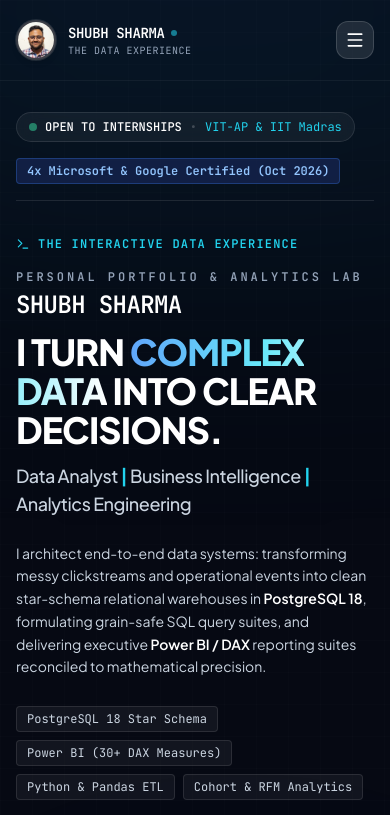
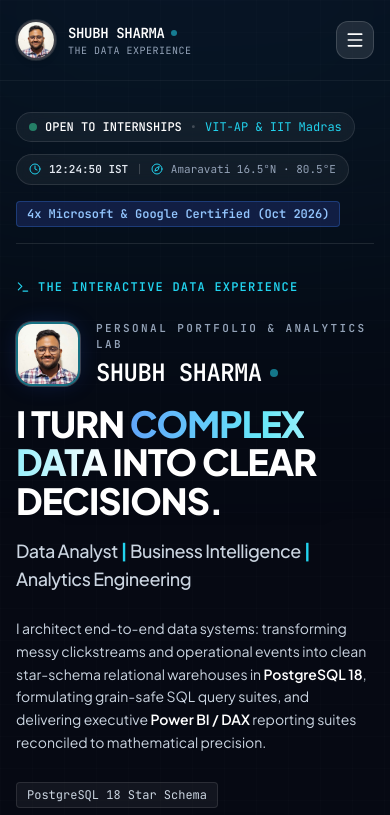
Before and after one commit to shubh201203/portfolio, a React (Vite) app: page / in a window 390 px wide. Shown: the top 815 px of the page. Built offline with nearby package versions, Linux system fonts and the light colour scheme.

Commit message:
feat: add profile portrait to Hero anchor, live IST ticker, and responsive email word-wrap prevention

```diff
--- a/src/components/contact/ContactEditorial.jsx
+++ b/src/components/contact/ContactEditorial.jsx
@@ -90,7 +90,7 @@ export default function ContactEditorial() {
               <div className="mt-2">
                 <a
                   href={`mailto:${personal.email}`}
-                  className="text-base sm:text-lg font-mono font-bold text-white hover:text-cyan-300 transition-colors inline-block whitespace-nowrap"
+                  className="text-sm sm:text-base lg:text-lg font-mono font-bold text-white hover:text-cyan-300 transition-colors inline-block whitespace-nowrap tracking-tight"
                 >
                   {personal.email}
                 </a>
--- a/src/components/hero/Hero.jsx
+++ b/src/components/hero/Hero.jsx
@@ -1,4 +1,4 @@
-import React, { useState } from 'react';
+import React, { useState, useEffect } from 'react';
 import {
   ArrowRight,
   FileText,
@@ -6,7 +6,9 @@ import {
   Database,
   Sparkles,
   ShieldCheck,
-  ChevronDown
+  ChevronDown,
+  Clock,
+  Compass
 } from 'lucide-react';
 import { GitHubIcon, LinkedInIcon } from '../common/Icons';
 import { portfolioData } from '../../data/portfolioData';
@@ -15,6 +17,24 @@ export default function Hero() {
   const { personal } = portfolioData;
   const [activeTelemetryTab, setActiveTelemetryTab] = useState('revenue');
   const [hoveredPoint, setHoveredPoint] = useState(null);
+  const [istTime, setIstTime] = useState('');
+
+  useEffect(() => {
+    const updateTime = () => {
+      const now = new Date();
+      const formatted = now.toLocaleTimeString('en-US', {
+        timeZone: 'Asia/Kolkata',
+        hour12: false,
+        hour: '2-digit',
+        minute: '2-digit',
+        second: '2-digit'
+      });
+      setIstTime(formatted);
+    };
+    updateTime();
+    const timer = setInterval(updateTime, 1000);
+    return () => clearInterval(timer);
+  }, []);
 
   // Verified dataset benchmarks
   const telemetryData = {
@@ -93,16 +113,27 @@ export default function Hero() {
 
         {/* Top Status & Verification Ribbon */}
         <div className="flex flex-wrap items-center justify-between gap-4 mb-8 pb-4 border-b border-white/10">
+          <div className="flex flex-wrap items-center gap-3">
             <div className="inline-flex items-center gap-2 px-3 py-1.5 rounded-full bg-white/5 border border-white/10 text-xs font-mono text-slate-300 backdrop-blur-md">
               <span className="w-2 h-2 rounded-full bg-emerald-400 animate-pulse" />
               <span className="text-white font-medium">OPEN TO INTERNSHIPS</span>
               <span className="text-white/20">•</span>
-            <span className="text-cyan-400">VIT-AP & IIT Madras</span>
+              <span className="text-cyan-400">VIT-AP &amp; IIT Madras</span>
+            </div>
+
+            {/* Live IST Time & Telemetry Stamp */}
+            <div className="inline-flex items-center gap-2 px-3 py-1.5 rounded-full bg-white/5 border border-white/10 text-[11px] font-mono text-slate-400 backdrop-blur-md">
+              <Clock className="w-3 h-3 text-cyan-400" />
+              <span className="text-slate-200 font-semibold">{istTime || '20:00:00'} IST</span>
+              <span className="text-white/20">|</span>
+              <Compass className="w-3 h-3 text-cyan-400" />
+              <span>Amaravati 16.5°N · 80.5°E</span>
+            </div>
           </div>
 
           <div className="flex flex-wrap items-center gap-2 text-xs font-mono text-slate-400">
             <span className="px-2.5 py-1 rounded bg-blue-950/70 border border-blue-500/30 text-blue-300 font-semibold">
-              4x Microsoft & Google Certified (Oct 2026)
+              4x Microsoft &amp; Google Certified (Oct 2026)
             </span>
             <span className="hidden sm:inline text-white/20">•</span>
             <span className="text-slate-400 hidden sm:inline">100% Deterministic SQL / DAX</span>
@@ -115,20 +146,30 @@ export default function Hero() {
           {/* Left Hero Statement: Bold Editorial Typography */}
           <div className="lg:col-span-6 space-y-6 text-left">
 
-            <div className="space-y-3">
+            <div className="space-y-4">
               <div className="inline-flex items-center gap-2 text-xs font-mono tracking-widest uppercase text-cyan-400 font-bold">
                 <Terminal className="w-3.5 h-3.5 text-cyan-400" />
                 <span>The Interactive Data Experience</span>
               </div>
 
-              {/* Central Name Anchor */}
+              {/* Central Name Anchor with Genuine Profile Image */}
+              <div className="flex items-center gap-4 pt-1">
+                <div className="w-16 h-16 sm:w-20 sm:h-20 rounded-2xl overflow-hidden border-2 border-cyan-400/50 shadow-glow-blue shrink-0 ring-1 ring-white/20 bg-[#0B0F19]">
+                  <img
+                    src={`${import.meta.env.BASE_URL}images/profile.jpg`}
+                    alt="Shubh Sharma"
+                    className="w-full h-full object-cover object-top"
+                  />
+                </div>
                 <div className="space-y-1">
-                <span className="text-xs font-mono uppercase tracking-[0.25em] text-slate-400 block font-semibold">
-                  Personal Portfolio & Analytics Lab
+                  <span className="text-[11px] font-mono uppercase tracking-[0.22em] text-slate-400 block font-semibold">
+                    Personal Portfolio &amp; Analytics Lab
                   </span>
-                <h2 className="text-2xl sm:text-3xl font-extrabold tracking-tight text-white font-mono">
-                  SHUBH SHARMA
+                  <h2 className="text-2xl sm:text-3xl font-extrabold tracking-tight text-white font-mono flex items-center gap-2">
+                    <span>SHUBH SHARMA</span>
+                    <span className="w-2 h-2 rounded-full bg-cyan-400 animate-pulse" />
                   </h2>
+                </div>
               </div>
 
               {/* Oversized Headline */}
@@ -216,7 +257,7 @@ export default function Hero() {
               <span className="text-white/20">•</span>
               <a
                 href={`mailto:${personal.email}`}
-                className="flex items-center gap-1.5 hover:text-cyan-300 transition-colors font-mono"
+                className="flex items-center gap-1.5 hover:text-cyan-300 transition-colors font-mono whitespace-nowrap"
               >
                 <span>{personal.email}</span>
               </a>
```
Lines whose indentation alone changed are shown as unchanged.
